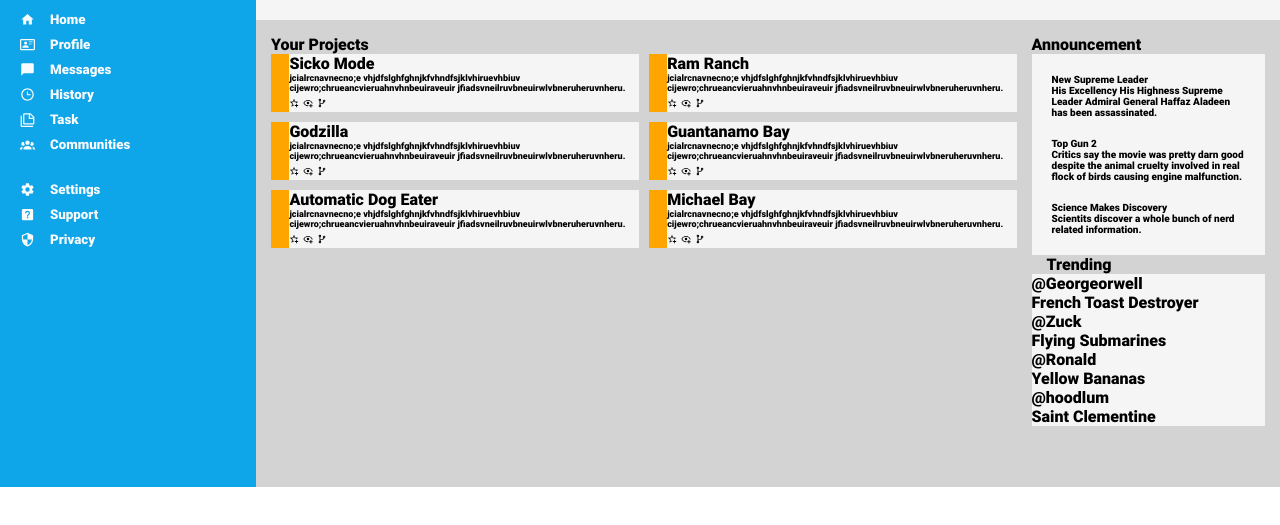
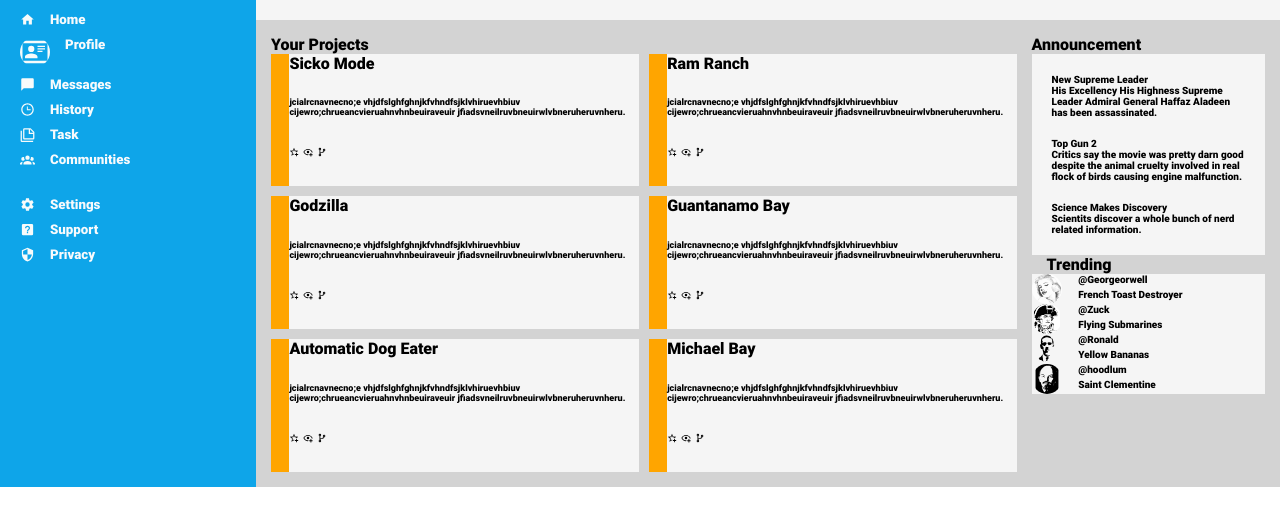
Before and after one commit to ayechanst/admin-dashboard, a plain HTML site: page index.html in a window 1280 px wide. Shown: the part 63-588 px from the top of the page. Drawn offline with Linux system fonts and the light colour scheme.

Commit message:
trending profiles added

```diff
--- a/index.html
+++ b/index.html
@@ -188,22 +188,22 @@
             <div class="trending-container">Trending</div>
             <div class="profiles">
                 <div class="profile">
-                    <div class="img"></div>
+                    <img src="/pictures/marilyn_monroe.svg" alt="">
                     <div class="name">@Georgeorwell</div>
                     <div class="user">French Toast Destroyer</div>
                 </div>
                 <div class="profile">
-                    <div class="img"></div>
+                    <img src="/pictures/FunDraw_dot_com_George_Washington.svg" alt="">
                     <div class="name">@Zuck</div>
                     <div class="user">Flying Submarines</div>
                 </div>
                 <div class="profile">
-                    <div class="img"></div>
+                    <img src="/pictures/HPL.svg" alt="">
                     <div class="name">@Ronald</div>
                     <div class="user">Yellow Bananas</div>
                 </div>
                 <div class="profile">
-                    <div class="img"></div>
+                    <img src="/pictures/lenin_w_on_b_2.svg" alt="">
                     <div class="name">@hoodlum</div>
                     <div class="user">Saint Clementine</div>
                 </div>
--- a/style.css
+++ b/style.css
@@ -100,6 +100,7 @@ body {
 
 .projects {
     display: grid;
+    flex-basis: 420px;
     grid-template-columns: 1fr 1fr;
     gap: 10px;
 }
@@ -154,6 +155,10 @@ img[src="./icons/source-branch.svg"] {
 }
 /* Trending */
 
+.profiles > div {
+    font-size: x-small;
+}
+
 .trending-container {
     padding-left: 15px;
 }
@@ -162,3 +167,16 @@ img[src="./icons/source-branch.svg"] {
 .profiles {
     background-color: whitesmoke;
 }
+
+.profile {
+    display: grid;
+    grid-template-columns: 20% 80%;
+    grid-template-rows: 50% 50%;
+}
+
+.profile img {
+    grid-row: 1 / span 2;
+    height: 30px;
+    width: 30px;
+    border-radius: 50%;
+}
```
Also changed, not shown: pictures/FunDraw_dot_com_George_Washington.svg (added), pictures/HPL.svg (added), pictures/lenin_w_on_b_2.svg (added), pictures/marilyn_monroe.svg (added), pictures/vlad.svg (added), 1 other file.
